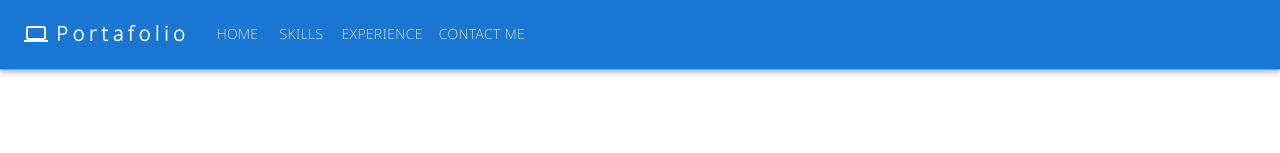
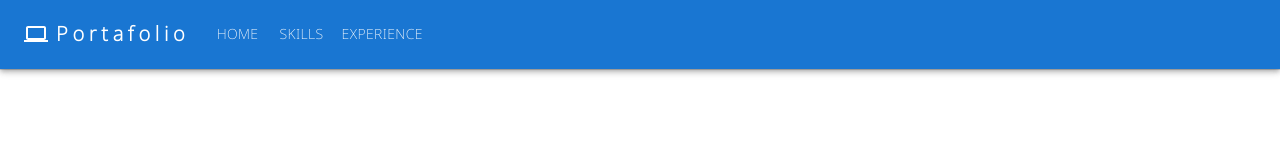
Before and after one commit to juanM20/Portafolio, a React (Create React App) app: page / in a window 1280 px wide. Shown: the top 153 px of the page. Built offline with nearby package versions, Linux system fonts and the light colour scheme.

Commit message:
feat(*): delete contactMe component

```diff
--- a/src/App.tsx
+++ b/src/App.tsx
@@ -3,7 +3,6 @@ import { Routes, Route } from 'react-router-dom';
 import FrontPage from './components/FrontPage/FrontPage';
 import Skills from './components/Skills/Skills';
 import Experience from './components/Experience/Experience';
-import Contact from './components/ContactMe/ContactMe';
 import NavBar from './components/Navbar/NavBar';
 import Footer from './components/Footer/Footer';
 
@@ -20,7 +19,6 @@ function App() {
           <Route path='/Home' element={<FrontPage />} />
           <Route path='/Skills' element={<Skills />} />
           <Route path='/Experience' element={<Experience />} />
-          <Route path='/Contact' element={<Contact />} />
         </Routes>
       </div>
       <Footer/>
--- a/src/components/ContactMe/ContactMe.tsx
+++ /dev/null
@@ -1,12 +0,0 @@
-
-
-
-const ContactMe = () => {
-    return (
-        <div className="contact-content">
-            <h1>Contact Me</h1>
-        </div>
-    )
-}
-
-export default ContactMe;
--- a/src/components/Navbar/NavBar.tsx
+++ b/src/components/Navbar/NavBar.tsx
@@ -25,11 +25,7 @@ const pages = [
     {
         routeName: 'Experience',
         route: '/Experience'
-    },
-    {
-        routeName: 'Contact Me',
-        route: '/Contact'
-    },
+    }
 ];
 
 const NavBar: React.FC = () => {
```
